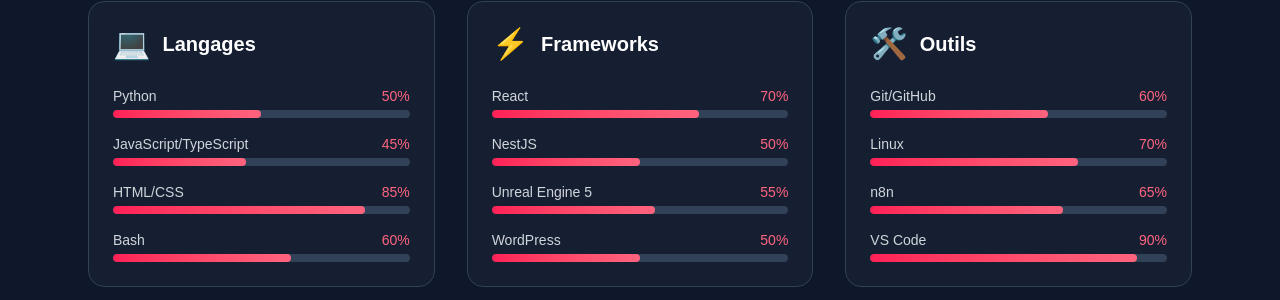
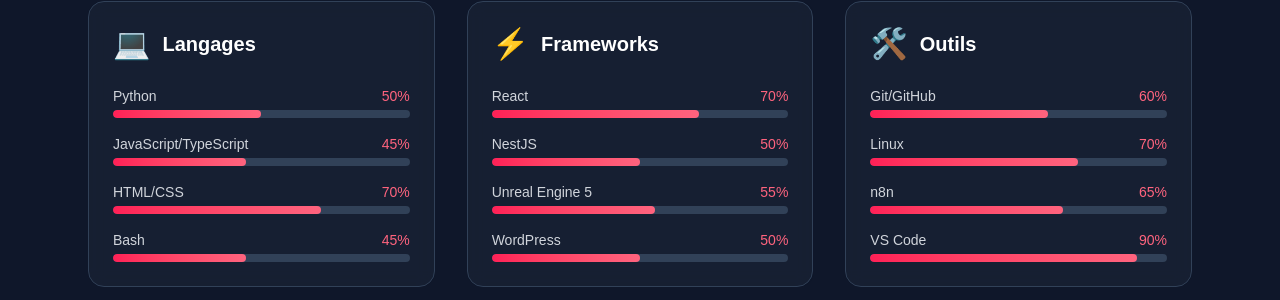
Before and after one commit to 1Kak-s/Mon-Portfolio, a React (Vite) app: page / in a window 1280 px wide. Shown: the part 1899-2199 px from the top of the page. Built offline with nearby package versions, Linux system fonts and the light colour scheme.

Commit message:
feat: update skill levels for HTML/CSS and Bash in Skills component

```diff
--- a/src/components/Skills.jsx
+++ b/src/components/Skills.jsx
@@ -62,8 +62,8 @@
         skills: [
             { name: 'Python', level: 50 },
             { name: 'JavaScript/TypeScript', level: 45 },
-            { name: 'HTML/CSS', level: 85 },
-            { name: 'Bash', level: 60 },
+            { name: 'HTML/CSS', level: 70 },
+            { name: 'Bash', level: 45 },
 ]},
 
     {
```
